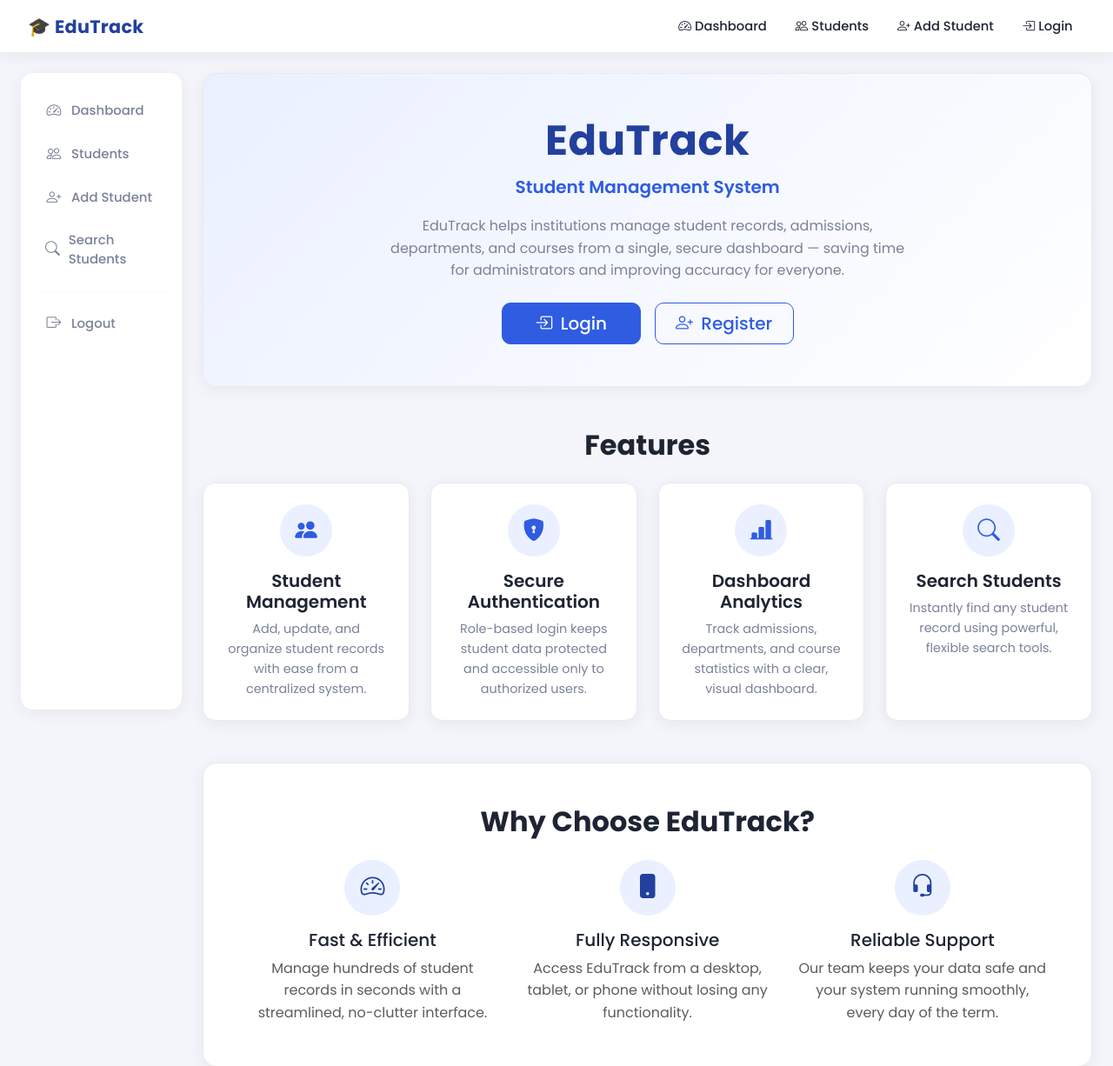
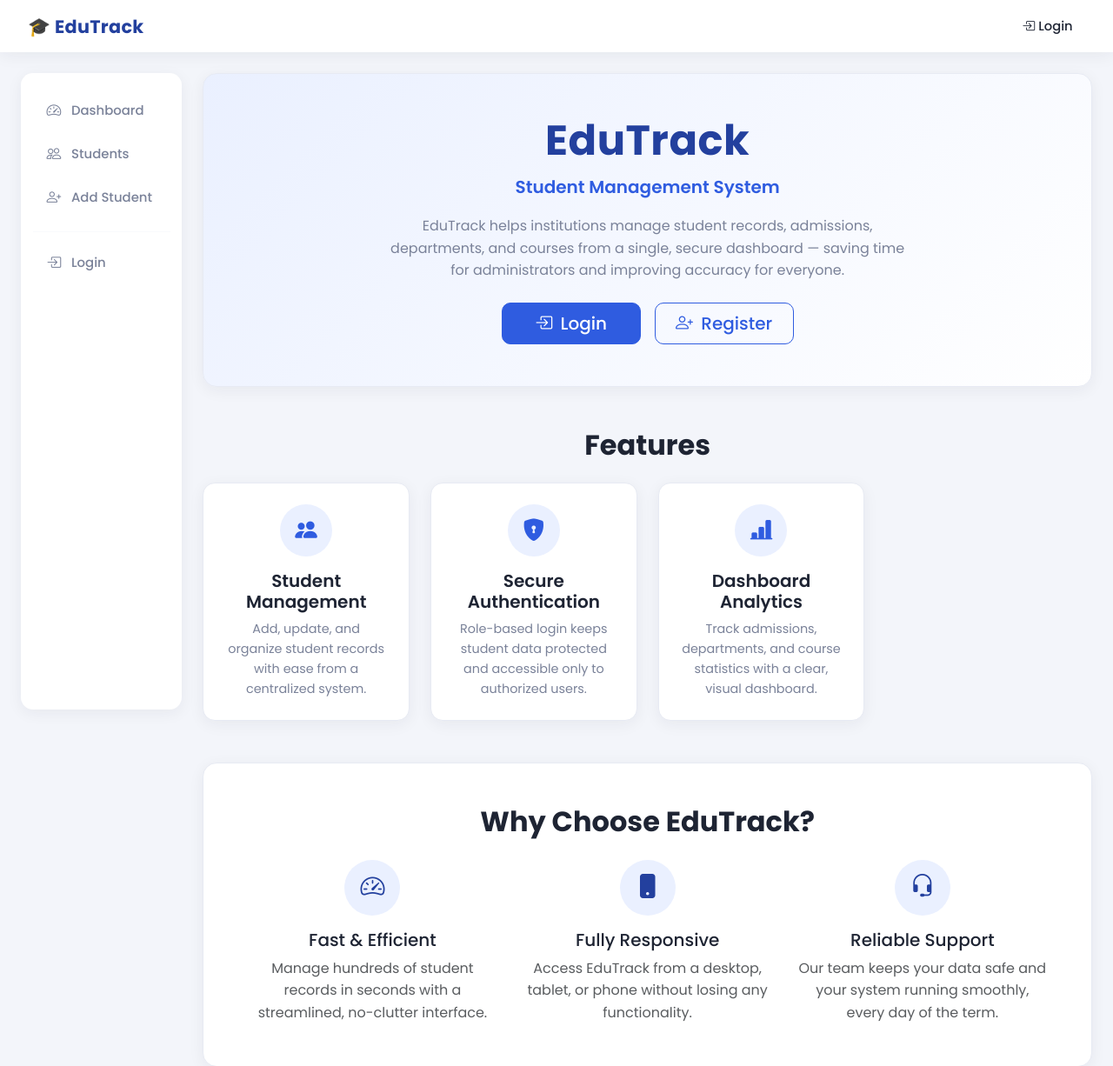
Before and after one commit to Solanki777/Anantra, a Django app: page / in a window 1280 px wide. Shown: the top 1226 px of the page at 87% size. Run offline with Django 5.2, Linux system fonts and the light colour scheme.

Commit message:
remove duplicate navigation bar

```diff
--- a/students/templates/students/dashboard.html
+++ b/students/templates/students/dashboard.html
@@ -185,11 +185,7 @@ EduTrack{% endblock %}
               <i class="bi bi-people me-1"></i> View Students
             </a>
           </div>
-          <div class="col-6 col-md-3">
-            <a href="#" class="btn btn-outline-primary w-100 quick-action-btn">
-              <i class="bi bi-search me-1"></i> Search Student
-            </a>
-          </div>
+
           <div class="col-6 col-md-3">
             <a href="{% url 'export_student_csv' %}"
             class="btn btn-success quick-action-btn">
--- a/templates/base.html
+++ b/templates/base.html
@@ -47,21 +47,7 @@
             <!-- Navbar Links -->
             <div class="collapse navbar-collapse" id="etNavbarContent">
                 <ul class="navbar-nav ms-auto align-items-lg-center gap-lg-1">
-                    <li class="nav-item">
-                        <a class="nav-link" href="{% url 'dashboard' %}">
-                            <i class="bi bi-speedometer2 me-1"></i>Dashboard
-                        </a>
-                    </li>
-                    <li class="nav-item">
-                        <a class="nav-link" href="{% url 'student_list' %}">
-                            <i class="bi bi-people me-1"></i>Students
-                        </a>
-                    </li>
-                    <li class="nav-item">
-                        <a class="nav-link" href="{% url 'add_student' %}">
-                            <i class="bi bi-person-plus me-1"></i>Add Student
-                        </a>
-                    </li>
+
                     <!-- Authentication Links -->
                         {% if request.user.is_authenticated %}
 
@@ -161,18 +147,21 @@
                                 <i class="bi bi-person-plus"></i>Add Student
                             </a>
                         </li>
-                        <li class="nav-item">
-                            <a class="nav-link {% block sidebar_search %}{% endblock %}"
-                               href="#">
-                                <i class="bi bi-search"></i>Search Students
-                            </a>
-                        </li>
+
                         <hr>
+                        {% if request.user.is_authenticated %}
                         <li class="nav-item">
                             <a class="nav-link" href="{% url 'logout' %}">
                                 <i class="bi bi-box-arrow-right"></i>Logout
                             </a>
                         </li>
+                    {% else %}
+                        <li class="nav-item">
+                            <a class="nav-link" href="{% url 'login' %}">
+                                <i class="bi bi-box-arrow-in-right"></i>Login
+                            </a>
+                        </li>
+                    {% endif %}
                     </ul>
                 </div>
             </aside>
--- a/templates/home.html
+++ b/templates/home.html
@@ -80,19 +80,6 @@
                 </article>
             </div>
 
-            <!-- Feature Card: Search Students -->
-            <div class="col-sm-6 col-lg-3">
-                <article class="feature-card h-100 p-4 text-center">
-                    <div class="feature-icon mb-3">
-                        <i class="bi bi-search"></i>
-                    </div>
-                    <h3 class="feature-title h5">Search Students</h3>
-                    <p class="feature-text mb-0">
-                        Instantly find any student record using powerful,
-                        flexible search tools.
-                    </p>
-                </article>
-            </div>
 
         </div>
     </section>
```
